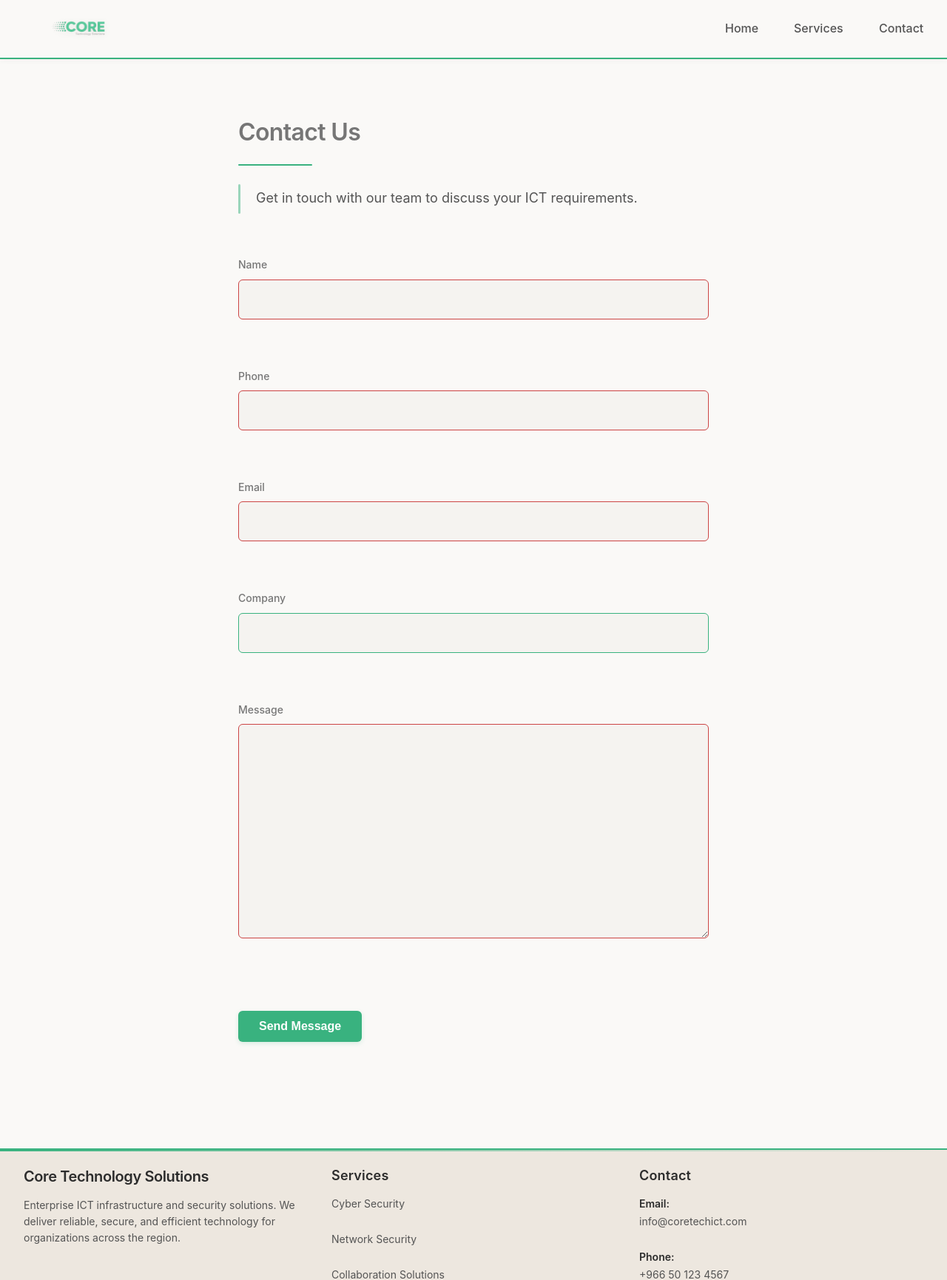
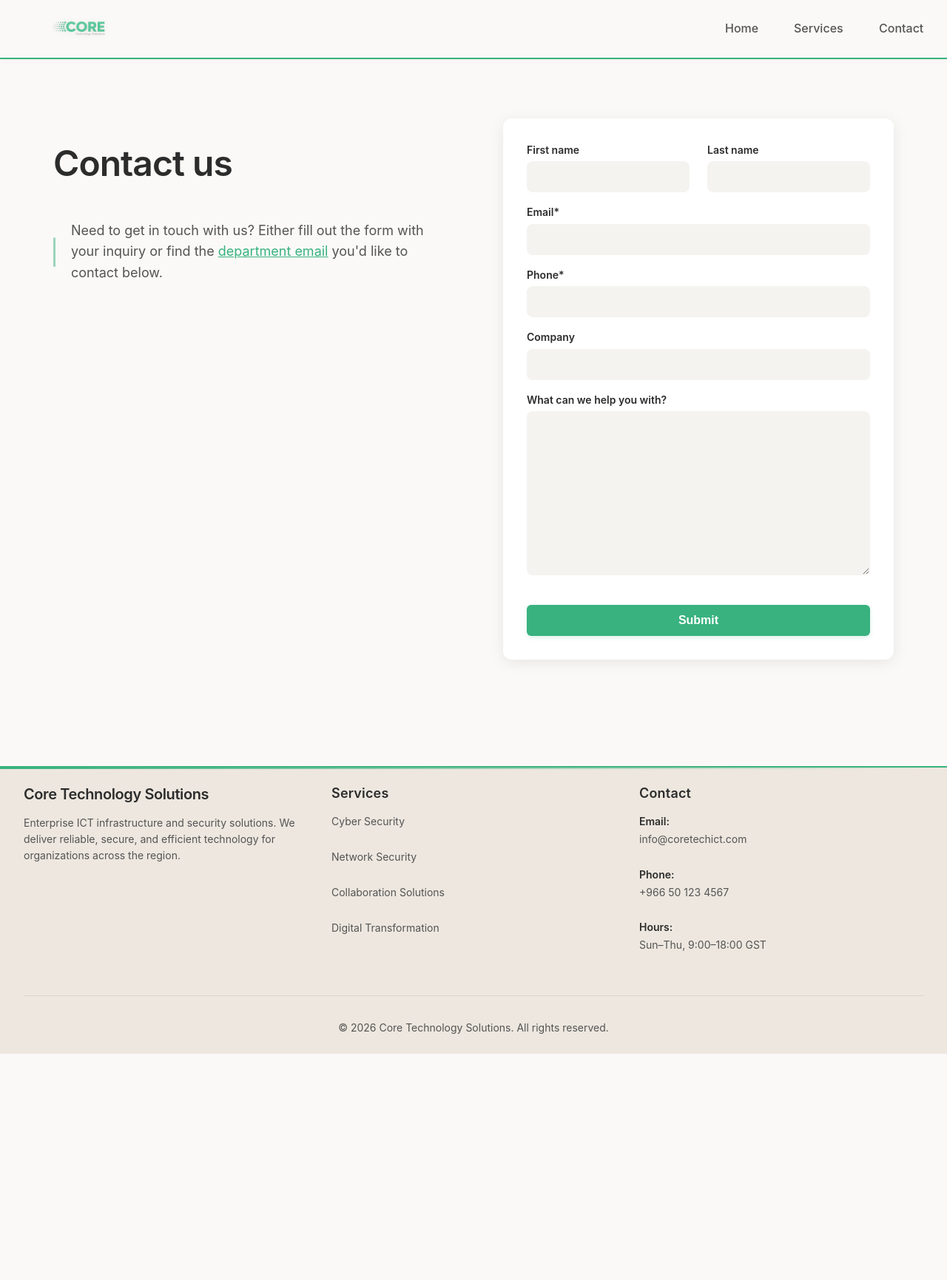
Before and after one commit to anish3464/coretechict, a Django app: page /contact/ in a window 1280 px wide. Shown: the top 1731 px of the page at 74% size. After the commit the page ends 1425 px from the top, so only its background shows below. Run offline with Django 5.2, Linux system fonts and the light colour scheme.

Commit message:
feat: Add contact page with contact form and global styling.

```diff
--- a/backend/website/forms.py
+++ b/backend/website/forms.py
@@ -1,7 +1,8 @@
 from django import forms
 
 class ContactForm(forms.Form):
-    name = forms.CharField(max_length=100)
+    first_name = forms.CharField(max_length=100)
+    last_name = forms.CharField(max_length=100, required=False)
     phone = forms.CharField(max_length=20)
     email = forms.EmailField()
     company = forms.CharField(max_length=100, required=False)
--- a/backend/website/static/css/main.css
+++ b/backend/website/static/css/main.css
@@ -31,23 +31,38 @@
   --text-secondary: #545454;
 
   /* Spacing System */
-  --spacing-xs: 0.5rem;    /* 8px */
-  --spacing-sm: 1rem;      /* 16px */
-  --spacing-md: 1.5rem;    /* 24px */
-  --spacing-lg: 2rem;      /* 32px */
-  --spacing-xl: 3rem;      /* 48px */
-  --spacing-2xl: 4rem;     /* 64px */
-  --spacing-3xl: 5rem;     /* 80px */
+  --spacing-xs: 0.5rem;
+  /* 8px */
+  --spacing-sm: 1rem;
+  /* 16px */
+  --spacing-md: 1.5rem;
+  /* 24px */
+  --spacing-lg: 2rem;
+  /* 32px */
+  --spacing-xl: 3rem;
+  /* 48px */
+  --spacing-2xl: 4rem;
+  /* 64px */
+  --spacing-3xl: 5rem;
+  /* 80px */
 
   /* Typography Scale */
-  --font-size-xs: 0.75rem;   /* 12px */
-  --font-size-sm: 0.875rem; /* 14px */
-  --font-size-base: 1rem;    /* 16px */
-  --font-size-lg: 1.125rem;  /* 18px */
-  --font-size-xl: 1.25rem;   /* 20px */
-  --font-size-2xl: 1.5rem;   /* 24px */
-  --font-size-3xl: 2rem;     /* 32px */
-  --font-size-4xl: 3rem;     /* 48px */
+  --font-size-xs: 0.75rem;
+  /* 12px */
+  --font-size-sm: 0.875rem;
+  /* 14px */
+  --font-size-base: 1rem;
+  /* 16px */
+  --font-size-lg: 1.125rem;
+  /* 18px */
+  --font-size-xl: 1.25rem;
+  /* 20px */
+  --font-size-2xl: 1.5rem;
+  /* 24px */
+  --font-size-3xl: 2rem;
+  /* 32px */
+  --font-size-4xl: 3rem;
+  /* 48px */
 
   /* Line Heights */
   --line-height-tight: 1.2;
@@ -95,7 +110,12 @@ a:focus {
 }
 
 /* Typography Hierarchy */
-h1, h2, h3, h4, h5, h6 {
+h1,
+h2,
+h3,
+h4,
+h5,
+h6 {
   margin: 0;
   font-weight: 600;
   letter-spacing: -0.02em;
@@ -163,7 +183,8 @@ p:hover {
   color: var(--green-primary);
 }
 
-ul, ol {
+ul,
+ol {
   margin: 0;
   padding: 0;
 }
@@ -268,8 +289,8 @@ section {
 .nav-logo:hover img {
   opacity: 1;
   transform: scale(1.08);
-  filter: drop-shadow(0 4px 12px rgba(57,178,127,0.2));
-  transition: opacity 0.3s, transform 0.3s cubic-bezier(.4,0,.2,1), filter 0.3s;
+  filter: drop-shadow(0 4px 12px rgba(57, 178, 127, 0.2));
+  transition: opacity 0.3s, transform 0.3s cubic-bezier(.4, 0, .2, 1), filter 0.3s;
 }
 
 .nav-links li {
@@ -489,6 +510,7 @@ section {
   color: var(--green-primary);
   transition: color 0.3s ease;
 }
+
 /* ANIMATIONS */
 
 @keyframes fadeInUp {
@@ -496,6 +518,7 @@ section {
     opacity: 0;
     transform: translateY(30px);
   }
+
   to {
     opacity: 1;
     transform: translateY(0);
@@ -506,6 +529,7 @@ section {
   from {
     opacity: 0;
   }
+
   to {
     opacity: 1;
   }
@@ -516,6 +540,7 @@ section {
     opacity: 0;
     transform: translateY(40px);
   }
+
   to {
     opacity: 1;
     transform: translateY(0);
@@ -774,8 +799,17 @@ html {
 }
 
 @keyframes scrollPulse {
-  0%, 100% { opacity: 1; transform: scaleY(1); }
-  50% { opacity: 0.5; transform: scaleY(0.8); }
+
+  0%,
+  100% {
+    opacity: 1;
+    transform: scaleY(1);
+  }
+
+  50% {
+    opacity: 0.5;
+    transform: scaleY(0.8);
+  }
 }
 
 /* BUTTONS */
@@ -813,7 +847,8 @@ html {
   z-index: 0;
 }
 
-.btn-primary span, .btn-primary svg {
+.btn-primary span,
+.btn-primary svg {
   position: relative;
   z-index: 1;
 }
@@ -869,7 +904,8 @@ html {
   transition: left 0.3s cubic-bezier(0.4, 0, 0.2, 1);
 }
 
-.btn-secondary span, .btn-secondary svg {
+.btn-secondary span,
+.btn-secondary svg {
   position: relative;
   z-index: 1;
 }
@@ -1073,6 +1109,7 @@ html {
 .service-card:hover p {
   color: var(--text-dark);
 }
+
 /* PARTNERS SECTION */
 .partners {
   padding: var(--spacing-3xl) var(--spacing-lg);
@@ -1278,7 +1315,7 @@ html {
   background: var(--green-primary);
 }
 
-.service-detail > p {
+.service-detail>p {
   font-size: var(--font-size-lg);
   margin-bottom: var(--spacing-2xl);
   color: var(--text-medium);
@@ -1701,7 +1738,7 @@ a:focus-visible {
   margin-bottom: var(--spacing-md);
 }
 
-.section-header > p {
+.section-header>p {
   color: var(--text-medium);
   font-size: var(--font-size-lg);
   max-width: 700px;
@@ -1960,158 +1997,127 @@ a:focus-visible {
 
 .contact {
   padding: var(--spacing-3xl) var(--spacing-lg);
-  max-width: 700px;
+  max-width: 1200px;
   margin: 0 auto;
 }
 
-.contact h2 {
+.contact-grid {
+  display: grid;
+  grid-template-columns: 1fr 1fr;
+  gap: var(--spacing-3xl);
+  align-items: start;
+}
+
+.contact-text {
+  padding-top: var(--spacing-lg);
+}
+
+.contact-text h2 {
+  font-size: var(--font-size-4xl);
   margin-bottom: var(--spacing-md);
-  color: var(--text-light);
-  padding-bottom: var(--spacing-md);
-  border-bottom: 2px solid var(--border-color);
-  position: relative;
-}
-
-.contact h2::after {
-  content: '';
-  position: absolute;
-  bottom: -2px;
-  left: 0;
-  width: 100px;
-  height: 2px;
-  background: var(--green-primary);
-}
-
-.contact .section-intro {
-  margin-bottom: var(--spacing-2xl);
-}
-
-.contact-form {
-  margin-top: var(--spacing-xl);
+  color: var(--text-dark);
+}
+
+.contact-text h2::after {
+  content: none;
+}
+
+.contact-text .section-intro {
+  font-size: var(--font-size-lg);
+  color: var(--text-medium);
+  margin-bottom: var(--spacing-xl);
+}
+
+.contact-text a {
+  color: var(--green-primary);
+  text-decoration: underline;
+}
+
+.contact-form-box {
+  background: #ffffff;
+  padding: var(--spacing-lg);
+  border-radius: 12px;
+  box-shadow: 0 4px 20px rgba(0, 0, 0, 0.08);
+}
+
+.form-row {
+  display: flex;
+  gap: var(--spacing-md);
+}
+
+.form-row .form-group {
+  flex: 1;
 }
 
 .form-group {
-  margin-bottom: var(--spacing-lg);
+  margin-bottom: var(--spacing-sm);
 }
 
 .form-group label {
   display: block;
-  margin-bottom: var(--spacing-xs);
-  color: var(--text-light);
-  font-weight: 500;
+  margin-bottom: 4px;
+  color: var(--text-dark);
+  font-weight: 600;
   font-size: var(--font-size-sm);
-  transition: color 0.2s ease;
 }
 
 .form-group input,
-.form-group textarea,
-.contact-form input,
-.contact-form textarea {
+.form-group textarea {
   width: 100%;
-  padding: var(--spacing-sm) var(--spacing-md);
+  padding: 10px 14px;
   background-color: var(--bg-secondary);
-  border: 1px solid var(--border-light);
+  border: 1px solid transparent;
   color: var(--text-dark);
   font-size: var(--font-size-base);
   font-family: inherit;
-  border-radius: 6px;
-  transition: all 0.3s ease;
-  margin-bottom: var(--spacing-xs);
-  box-sizing: border-box;
-}
-
-.form-group input:hover,
-.form-group textarea:hover,
-.contact-form input:hover,
-.contact-form textarea:hover {
-  border-color: var(--green-primary);
-  background-color: var(--bg-primary);
-}
-
-.form-group input:focus,
-.form-group textarea:focus,
-.contact-form input:focus,
-.contact-form textarea:focus {
-  outline: none;
-  border-color: var(--green-primary);
-  background-color: var(--bg-primary);
-  box-shadow: 0 0 0 3px rgba(57, 178, 127, 0.08);
-}
-
-.form-group input:invalid:not(:placeholder-shown):not(:focus),
-.form-group textarea:invalid:not(:placeholder-shown):not(:focus),
-.contact-form input:invalid:not(:placeholder-shown):not(:focus),
-.contact-form textarea:invalid:not(:placeholder-shown):not(:focus) {
-  border-color: #cc4444;
-}
-
-.form-group input:valid:not(:placeholder-shown):not(:focus),
-.form-group textarea:valid:not(:placeholder-shown):not(:focus),
-.contact-form input:valid:not(:placeholder-shown):not(:focus),
-.contact-form textarea:valid:not(:placeholder-shown):not(:focus) {
-  border-color: var(--green-primary);
+  border-radius: 8px;
+  transition: all 0.2s ease;
+  margin-bottom: 0;
 }
 
 .form-group input:hover,
 .form-group textarea:hover {
-  border-color: var(--border-hover);
-  background-color: var(--black-tertiary);
+  background-color: var(--bg-tertiary);
 }
 
 .form-group input:focus,
 .form-group textarea:focus {
   outline: none;
+  background-color: #ffffff;
   border-color: var(--green-primary);
-  background-color: var(--black-tertiary);
   box-shadow: 0 0 0 3px rgba(57, 178, 127, 0.1);
 }
 
-.form-group input:focus + .form-error,
-.form-group textarea:focus + .form-error {
-  opacity: 0;
-}
-
-.form-group input:invalid:not(:placeholder-shown):not(:focus),
-.form-group textarea:invalid:not(:placeholder-shown):not(:focus) {
-  border-color: #cc4444;
-}
-
-.form-group input:valid:not(:placeholder-shown):not(:focus),
-.form-group textarea:valid:not(:placeholder-shown):not(:focus) {
-  border-color: var(--green-primary);
+.form-group textarea {
+  min-height: 50px;
+  resize: vertical;
 }
 
 .form-error {
   display: block;
   color: #cc4444;
   font-size: var(--font-size-xs);
-  margin-top: var(--spacing-xs);
-  min-height: 18px;
-  opacity: 0;
-  transition: opacity 0.2s ease;
-}
-
-.form-group input::placeholder,
-.form-group textarea::placeholder {
-  color: var(--text-muted);
-  opacity: 0.6;
-}
-
-.form-group textarea {
-  min-height: 150px;
-  resize: vertical;
-  line-height: var(--line-height-relaxed);
-  font-family: inherit;
+  margin-top: 2px;
+  min-height: 0;
 }
 
 .contact-form .btn-primary {
-  margin-top: var(--spacing-md);
-  width: auto;
-  min-width: 160px;
+  width: 100%;
+  justify-content: center;
+  margin-top: var(--spacing-sm);
+  padding: 12px;
+}
+
+@media (max-width: 768px) {
+  .contact-grid {
+    grid-template-columns: 1fr;
+    gap: var(--spacing-xl);
+  }
 }
 
 /* Accessibility: prefers-reduced-motion */
 @media (prefers-reduced-motion: reduce) {
+
   *,
   *::before,
   *::after {
--- a/backend/website/templates/contact.html
+++ b/backend/website/templates/contact.html
@@ -2,44 +2,72 @@
 {% block content %}
 
 <section class="contact">
-    <h2>Contact Us</h2>
+    <div class="contact-grid">
+        <div class="contact-text">
+            <h2>Contact us</h2>
             <p class="section-intro">
-        Get in touch with our team to discuss your ICT requirements.
+                Need to get in touch with us? Either fill out the form with your inquiry or find the <a
+                    href="mailto:info@coretechict.com">department email</a> you'd like to contact below.
             </p>
+        </div>
 
+        <div class="contact-form-box">
             <form class="contact-form" method="post" novalidate>
                 {% csrf_token %}
 
+                <div class="form-row">
                     <div class="form-group">
-            <label for="{{ form.name.id_for_label }}">{{ form.name.label }}</label>
-            {{ form.name }}
-            <span class="form-error"></span>
+                        <label for="{{ form.first_name.id_for_label }}">First name</label>
+                        {{ form.first_name }}
+                        {% if form.first_name.errors %}
+                        <span class="form-error">{{ form.first_name.errors.0 }}</span>
+                        {% endif %}
                     </div>
                     <div class="form-group">
-            <label for="{{ form.phone.id_for_label }}">{{ form.phone.label }}</label>
-            {{ form.phone }}
-            <span class="form-error"></span>
+                        <label for="{{ form.last_name.id_for_label }}">Last name</label>
+                        {{ form.last_name }}
+                        {% if form.last_name.errors %}
+                        <span class="form-error">{{ form.last_name.errors.0 }}</span>
+                        {% endif %}
+                    </div>
                 </div>
 
                 <div class="form-group">
-            <label for="{{ form.email.id_for_label }}">{{ form.email.label }}</label>
+                    <label for="{{ form.email.id_for_label }}">Email*</label>
                     {{ form.email }}
-            <span class="form-error"></span>
-        </div>
-        <div class="form-group">
-            <label for="{{ form.company.id_for_label }}">{{ form.company.label }}</label>
-            {{ form.company }}
-            <span class="form-error"></span>
+                    {% if form.email.errors %}
+                    <span class="form-error">{{ form.email.errors.0 }}</span>
+                    {% endif %}
                 </div>
 
                 <div class="form-group">
-            <label for="{{ form.message.id_for_label }}">{{ form.message.label }}</label>
-            {{ form.message }}
-            <span class="form-error"></span>
+                    <label for="{{ form.phone.id_for_label }}">Phone*</label>
+                    {{ form.phone }}
+                    {% if form.phone.errors %}
+                    <span class="form-error">{{ form.phone.errors.0 }}</span>
+                    {% endif %}
                 </div>
 
-        <button type="submit" class="btn-primary">Send Message</button>
+                <div class="form-group">
+                    <label for="{{ form.company.id_for_label }}">Company</label>
+                    {{ form.company }}
+                    {% if form.company.errors %}
+                    <span class="form-error">{{ form.company.errors.0 }}</span>
+                    {% endif %}
+                </div>
+
+                <div class="form-group">
+                    <label for="{{ form.message.id_for_label }}">What can we help you with?</label>
+                    {{ form.message }}
+                    {% if form.message.errors %}
+                    <span class="form-error">{{ form.message.errors.0 }}</span>
+                    {% endif %}
+                </div>
+
+                <button type="submit" class="btn-primary">Submit</button>
             </form>
+        </div>
+    </div>
 </section>
 
 {% endblock %}
```
Lines whose indentation alone changed are shown as unchanged.
